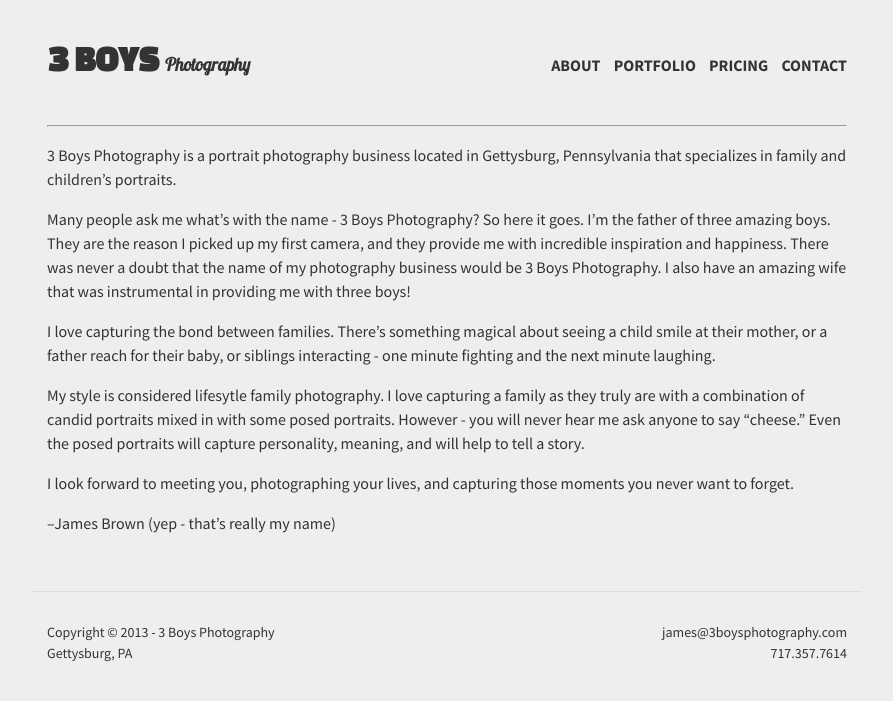
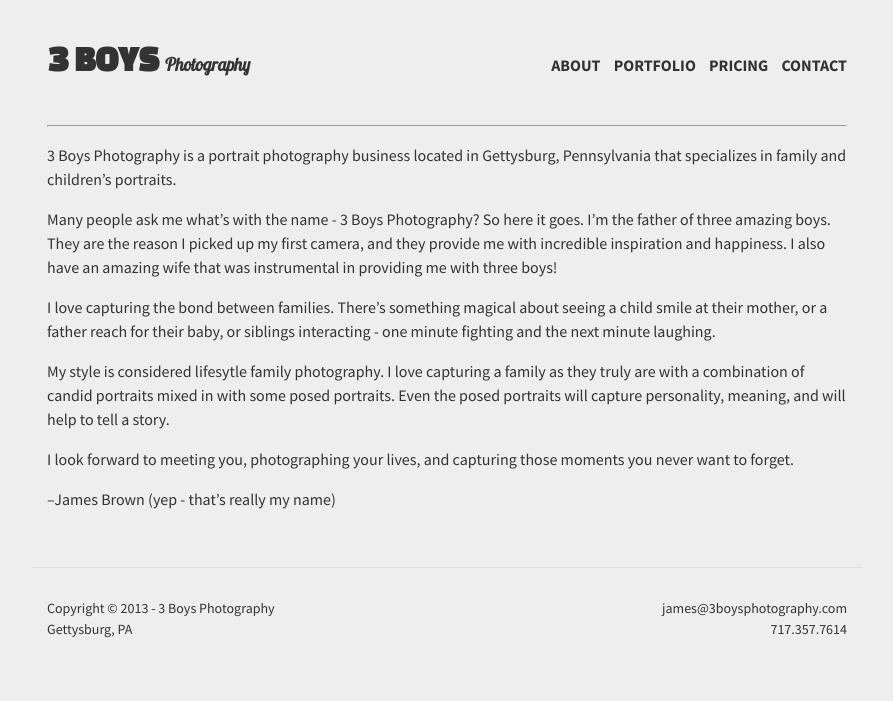
Before and after one commit to 3boysphotography/3boysphotography.github.io, a Jekyll site: the page built from about/index.md, in a window 1280 px wide. Shown: the top 701 px of the page, without its empty margins (193-1086 px from the left). Built offline with Jekyll 4.4.1, drawn with Linux system fonts in a browser that asks for light colours; Markdown is read by kramdown in place of the engine named in the settings.

Commit message:
Changed some content.

```diff
--- a/about/index.md
+++ b/about/index.md
@@ -4,11 +4,11 @@ layout: about
 __________________________________________________________________________________________________________________________
 3 Boys Photography is a portrait photography business located in Gettysburg, Pennsylvania that specializes in family and children's portraits.
 
-Many people ask me what's with the name - 3 Boys Photography? So here it goes. I'm the father of three amazing boys. They are the reason I picked up my first camera, and they provide me with incredible inspiration and happiness. There was never a doubt that the name of my photography business would be 3 Boys Photography. I also have an amazing wife that was instrumental in providing me with three boys!
+Many people ask me what's with the name - 3 Boys Photography? So here it goes. I'm the father of three amazing boys. They are the reason I picked up my first camera, and they provide me with incredible inspiration and happiness. I also have an amazing wife that was instrumental in providing me with three boys!
 
 I love capturing the bond between families. There's something magical about seeing a child smile at their mother, or a father reach for their baby, or siblings interacting - one minute fighting and the next minute laughing.
 
-My style is considered lifesytle family photography. I love capturing a family as they truly are with a combination of candid portraits mixed in with some posed portraits. However - you will never hear me ask anyone to say "cheese." Even the posed portraits will capture personality, meaning, and will help to tell a story.
+My style is considered lifesytle family photography. I love capturing a family as they truly are with a combination of candid portraits mixed in with some posed portraits. Even the posed portraits will capture personality, meaning, and will help to tell a story.
 
 I look forward to meeting you, photographing your lives, and capturing those moments you never want to forget.
 
```
